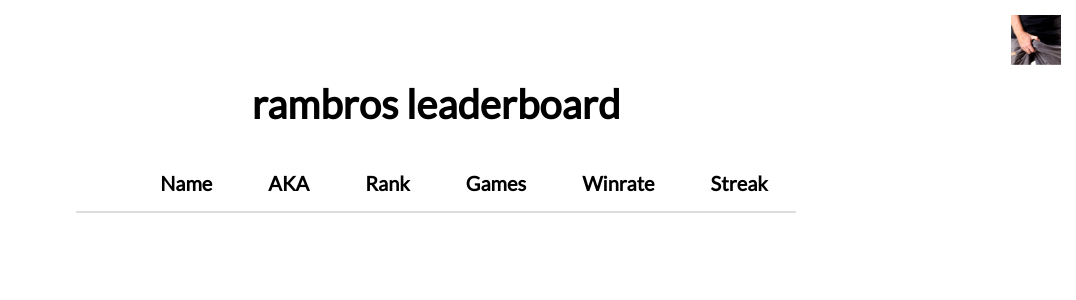
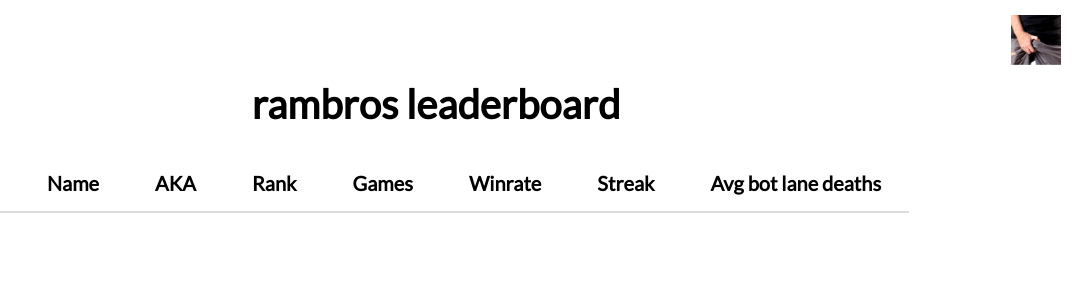
Before and after one commit to dscreet/rambros-leaderboard, a Flask app: template templates/index.html in a window 1280 px wide. Shown: the top 300 px of the page, without its empty margins (204-1280 px from the left). Run offline with Flask 3, Linux system fonts and the light colour scheme; the template is opened without the code that fills it, so the values that code supplies are empty; parts of the project's set-up code (start-up, migrations or seed data) failed here and were passed over.

Commit message:
bot lane deaths added

```diff
--- a/app.py
+++ b/app.py
@@ -16,24 +16,30 @@ lol_watcher = LolWatcher(config['api_key'])
 # reduces time from 0.1s per call to 0.
 @cache.memoize(timeout=3600)  # result is cached for an hour
 def get_match_details(match_id):
-    return lol_watcher.match.by_id("euw1", match_id)
+    match = lol_watcher.match.by_id("euw1", match_id)
+    return match['info']['participants']
+
+def process_matches(match_history):
+    processed_data = {}
+    for match_id in match_history:
+        if match_id not in processed_data:
+            processed_data[match_id] = get_match_details(match_id)
+    return processed_data
 
 # given a game and a player -> returns if that player won
-def get_match_outcome(name, match_id):
-    match = get_match_details(match_id)
-    participants = match['info']['participants']
-    for player in participants:
+def get_match_outcome(name, match):
+    for player in match:
         if player['summonerId'] == config['summoner_ids'][name]:
             return player['win']
     return None
 
 # returns the win/loss streak of a player
-def calc_streak(name, match_history):
-    if not match_history:
+def calc_streak(name, player_matches):
+    if not player_matches:
         return None, 0
     streak_type = None
     current_streak = 0
-    for match in match_history:
+    for match in player_matches.values():
         match_won = get_match_outcome(name, match)
         if streak_type is None:
             streak_type = 'W' if match_won else 'L'
@@ -44,6 +50,25 @@ def calc_streak(name, match_history):
         else:
             break
     return streak_type, current_streak
+
+def get_bot_lane_deaths(name, match):
+    player_team = None
+    bot_lane_deaths = 0
+    for player in match:
+        if player['summonerId'] == config['summoner_ids'][name]:
+            player_team = player['teamId']
+            break
+    if player_team is not None:
+        bot_lane_deaths = sum(player['deaths'] for player in match
+                              if player['lane'] == 'BOTTOM' and player['teamId'] == player_team)
+    return bot_lane_deaths
+
+def calc_avg_bot_lane_deaths(name, player_matches):
+    if not player_matches:
+        return 0
+    total_bot_lane_deaths = sum(get_bot_lane_deaths(name, match) for match in player_matches.values())
+    avg_bot_lane_deaths = total_bot_lane_deaths / len(player_matches)
+    return avg_bot_lane_deaths
 
 # simple yet effective way of ordering ranks of players
 def calc_player_rank_score(data):
@@ -63,7 +88,9 @@ def get_stats():
             games = soloq_stats["wins"] + soloq_stats["losses"]
             winrate = round(soloq_stats["wins"] / games * 100)
             match_history = lol_watcher.match.matchlist_by_puuid("euw1", config['puuids'][name], queue=420)
-            streak = calc_streak(name, match_history)
+            processed_player_matches = process_matches(match_history)
+            streak = calc_streak(name, processed_player_matches)
+            avg_bot_lane_deaths = calc_avg_bot_lane_deaths(name, processed_player_matches)
             player_stats = {
                 'name': name,
                 'aka': config['aka'][name],
@@ -73,7 +100,8 @@ def get_stats():
                 'full_rank': f'{soloq_stats["tier"]} {soloq_stats["rank"]} {soloq_stats["leaguePoints"]} LP',
                 'games': games,
                 'winrate': winrate,
-                'streak': f'{streak[1]} {streak[0]}'
+                'streak': f'{streak[1]} {streak[0]}',
+                'avg_bot_lane_deaths': avg_bot_lane_deaths
             }
             all_player_stats.append(player_stats)
         except (ApiError, StopIteration) as e:
--- a/templates/index.html
+++ b/templates/index.html
@@ -28,6 +28,7 @@
           <th>Games</th>
           <th>Winrate</th>
           <th>Streak</th>
+          <th>Avg bot lane deaths</th>
         </tr>
       </thead>
       <tbody>
@@ -40,6 +41,7 @@
           <td>{{ player.games }}</td>
           <td>{{ player.winrate }}%</td>
           <td>{{ player.streak }}</td>
+          <td>{{ player.avg_bot_lane_deaths }}</td>
         </tr>
         {% endfor %}
       </tbody>
```
